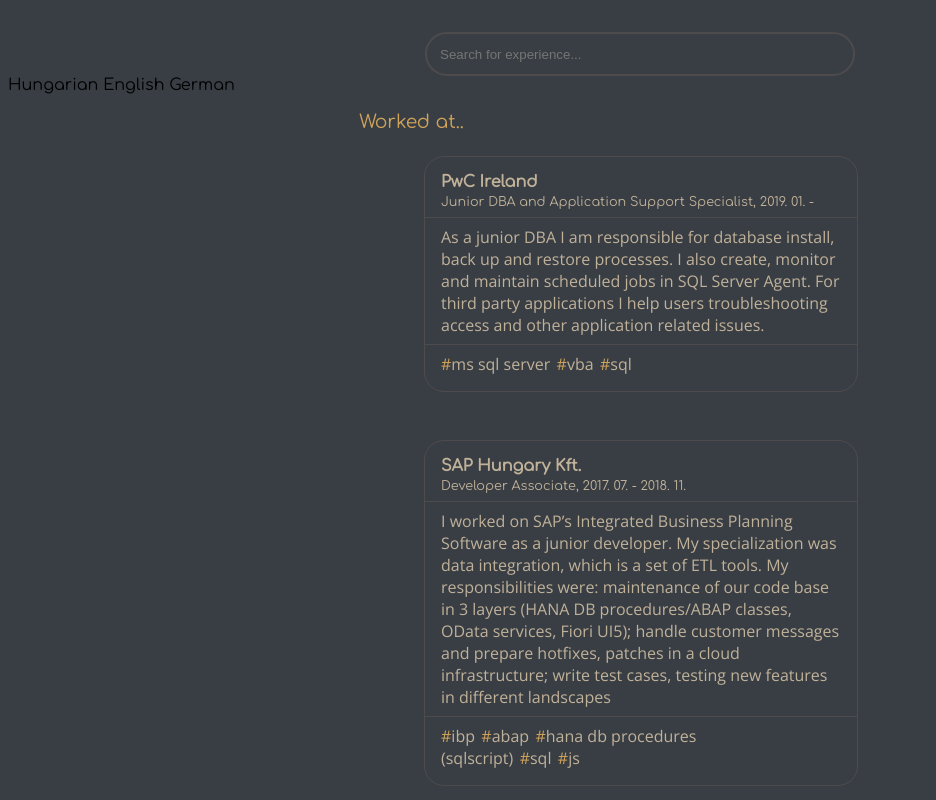
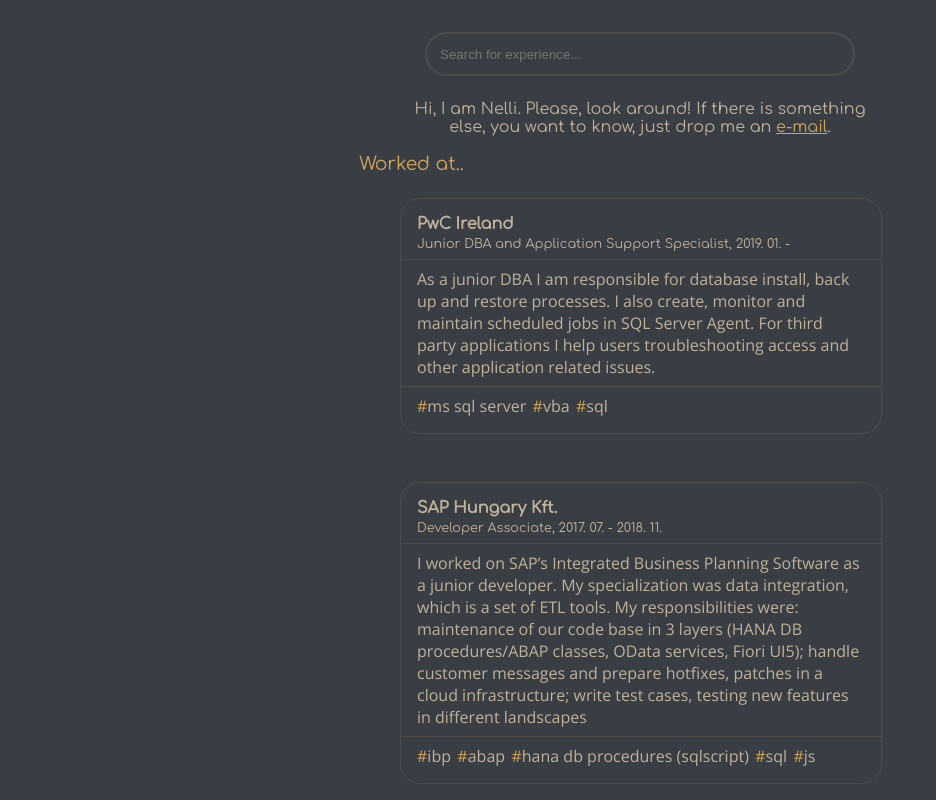
Before and after one commit to nellika/just-me, a website: page public/index.html in a window 1280 px wide. Shown: the top 800 px of the page, without its empty margins (0-936 px from the left). Drawn offline with nearby package versions, Linux system fonts and the light colour scheme.

Commit message:
intro added

```diff
--- a/public/index.html
+++ b/public/index.html
@@ -12,13 +12,11 @@
       <div class="search-container">
         <input type="text" name="search-events" id="mainSearchBar" placeholder="Search for experience...">
       </div>
+      <div class="intro">Hi, I am Nelli. Please, look around! If there is something else, you want to know, just drop me an
+        <a href="mailto:nyisztor.nelli&#64;gmail.com">e-mail</a>.
+      </div>
     </header>
     <main>
-      <section class="languages">
-        <span class="lang">Hungarian</span>
-        <span class="lang">English</span>
-        <span class="lang">German</span>
-      </section>
       <section class="life-events"><div class="notFound">No experience found... :(</div></section>
     </main>
     <script src="./js/exp.json" charset="utf-8"></script>
--- a/public/master.css
+++ b/public/master.css
@@ -45,9 +45,22 @@
 }
 
 /* search area */
+
 .search-container{
   margin-top: 2em;
+  margin-bottom: 1.5em;
   text-align: center;
+}
+
+.intro{
+  margin: 0 auto;
+  text-align: center;
+  width:75%;
+  color: var(--main-font-color);
+}
+
+.intro a{
+  color: #d0a35a;
 }
 
 input#mainSearchBar{
@@ -79,6 +92,10 @@
   margin: 0 auto;
 }
 
+article.expGroup ul{
+  padding: 0 1.5em;
+}
+
 article.expGroup h1{
   color: #d0a35a;
   font-weight: normal;
@@ -87,11 +104,11 @@
 li.expItem{
   border: 1px solid var(--secondary-color);
   border-radius: 20px;
-  margin: 1.5em;
+  margin: 1.5em 0;
+  width: 100%;
   display: inline-flex;
   flex-direction: column;
   flex: 1;
-  width:90%;
   color: var(--main-font-color);
 }
 
@@ -157,7 +174,8 @@
   article.expGroup h1,
   .notFound,
   input#mainSearchBar,
-  .myName{
+  .myName,
+  .intro{
     max-width: 30em;
   }
 }
```
